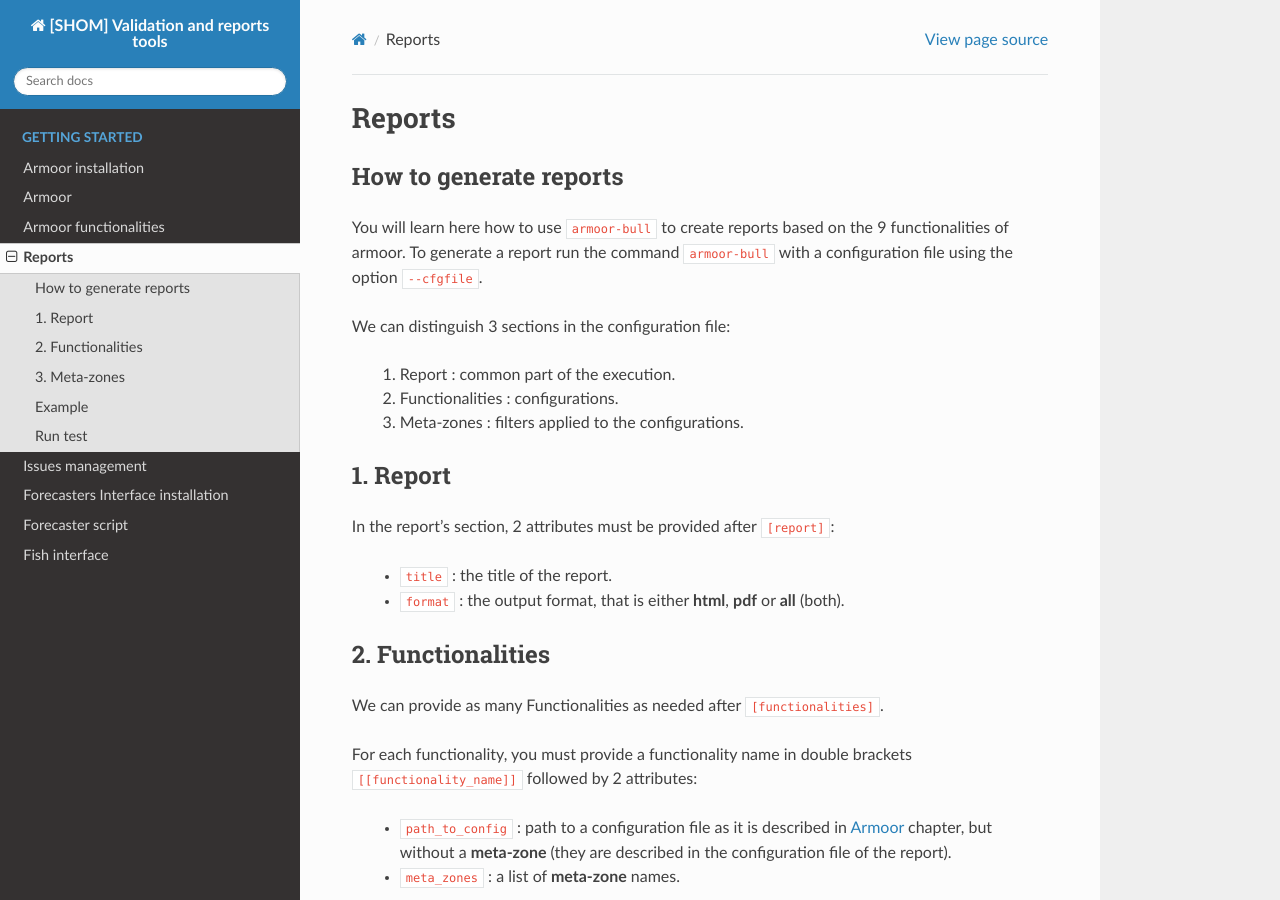
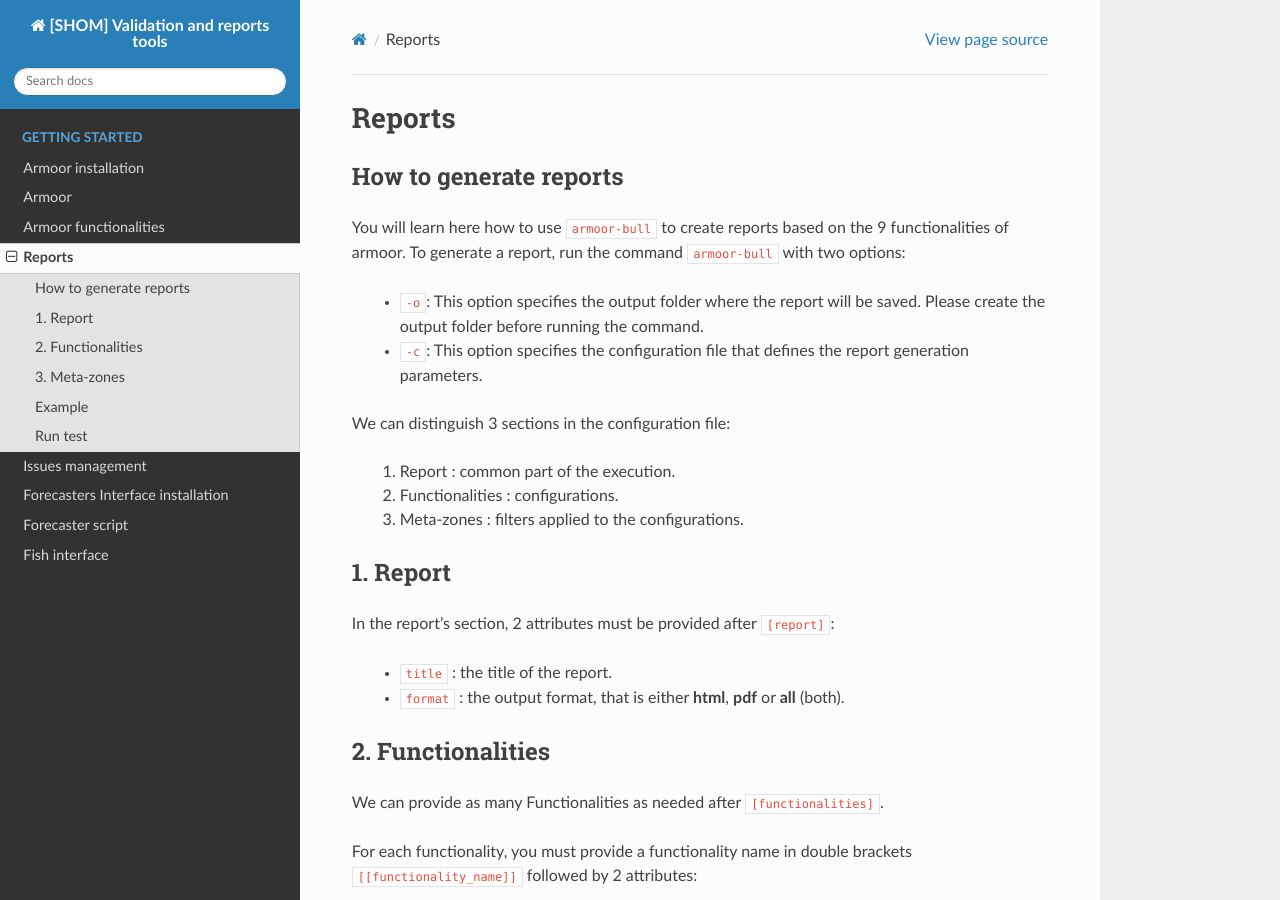
Before and after one commit to shom-fr/armoor, a Sphinx documentation site: the page built from docs/source/bull.rst, in a window 1280 px wide and 900 px high. Built offline with Sphinx 7.4.7 and the Read the Docs theme 2.0.0, drawn with Linux system fonts in a browser that asks for light colours.

Commit message:
update : Report -> command -o/-c

```diff
--- a/docs/source/bull.rst
+++ b/docs/source/bull.rst
@@ -9,7 +9,10 @@
 -----------------------
 
 You will learn here how to use ``armoor-bull`` to create reports based on the 9 functionalities of armoor.
-To generate a report run the command ``armoor-bull`` with a configuration file using the option ``--cfgfile``.
+To generate a report, run the command ``armoor-bull`` with two options:
+
+    * ``-o``: This option specifies the output folder where the report will be saved. Please create the output folder before running the command.
+    * ``-c``: This option specifies the configuration file that defines the report generation parameters.
 
 We can distinguish 3 sections in the configuration file:
 
```
